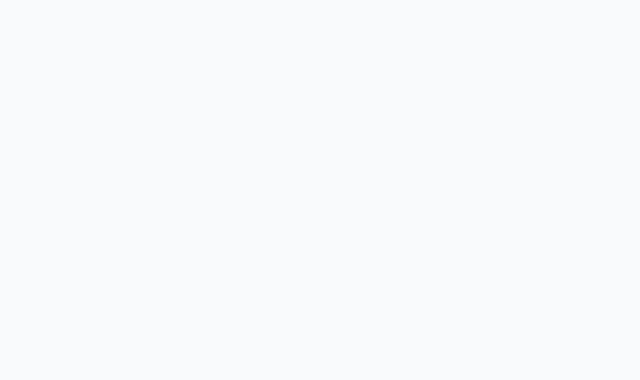
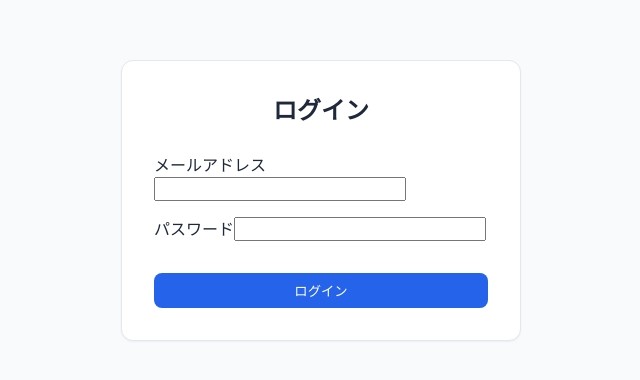
Before and after one commit to emayu323/pharmacy-inventory-report, a React (Vite) app: page /login in a window 1280 px wide. Before the commit this address had no page. Shown: the part 200-580 px from the top of the page, without its empty margins (319-959 px from the left). Built offline with nearby package versions, Linux system fonts and the light colour scheme.

Commit message:
feat: implement auth and segregation

```diff
--- a/src/App.tsx
+++ b/src/App.tsx
@@ -1,7 +1,13 @@
-import { Outlet, NavLink } from 'react-router-dom'
-import { FileText, PlusCircle, User, Calendar } from 'lucide-react'
+import { Outlet, NavLink, Navigate } from 'react-router-dom'
+import { FileText, PlusCircle, User, Calendar, LogOut } from 'lucide-react'
+import { useAuth } from './contexts/AuthProvider'
 
-function App() {
+// Components for protected layout
+function ProtectedLayout() {
+  const { user, signOut } = useAuth()
+
+  if (!user) return <Navigate to="/login" replace />
+
   return (
     <div style={{ minHeight: '100vh', display: 'flex', flexDirection: 'column' }}>
       <header style={{
@@ -50,8 +56,19 @@ function App() {
             </NavLink>
           </nav>
 
-          <div style={{ display: 'flex', alignItems: 'center', gap: '0.5rem' }}>
-            <User size={20} color="var(--color-text-muted)" />
+          <div style={{ display: 'flex', alignItems: 'center', gap: '1rem' }}>
+            <div style={{ display: 'flex', alignItems: 'center', gap: '0.5rem', opacity: 0.7 }}>
+              <User size={18} />
+              <span style={{ fontSize: '0.875rem' }}>{user.email}</span>
+            </div>
+            <button
+              onClick={signOut}
+              className="btn btn-ghost"
+              style={{ padding: '0.25rem 0.5rem', height: 'auto', minHeight: 'auto' }}
+              title="ログアウト"
+            >
+              <LogOut size={16} />
+            </button>
           </div>
         </div>
       </header>
@@ -65,4 +82,4 @@ function App() {
   )
 }
 
-export default App
+export default ProtectedLayout
--- /dev/null
+++ b/src/contexts/AuthProvider.tsx
@@ -0,0 +1,51 @@
+import { createContext, useContext, useEffect, useState } from 'react'
+import type { Session, User } from '@supabase/supabase-js'
+import { supabase } from '../supabase'
+
+type AuthContextType = {
+    session: Session | null
+    user: User | null
+    loading: boolean
+    signOut: () => Promise<void>
+}
+
+const AuthContext = createContext<AuthContextType>({
+    session: null,
+    user: null,
+    loading: true,
+    signOut: async () => { },
+})
+
+export const useAuth = () => useContext(AuthContext)
+
+export function AuthProvider({ children }: { children: React.ReactNode }) {
+    const [session, setSession] = useState<Session | null>(null)
+    const [user, setUser] = useState<User | null>(null)
+    const [loading, setLoading] = useState(true)
+
+    useEffect(() => {
+        supabase.auth.getSession().then(({ data: { session } }) => {
+            setSession(session)
+            setUser(session?.user ?? null)
+            setLoading(false)
+        })
+
+        const { data: { subscription } } = supabase.auth.onAuthStateChange((_event, session) => {
+            setSession(session)
+            setUser(session?.user ?? null)
+            setLoading(false)
+        })
+
+        return () => subscription.unsubscribe()
+    }, [])
+
+    const signOut = async () => {
+        await supabase.auth.signOut()
+    }
+
+    return (
+        <AuthContext.Provider value={{ session, user, loading, signOut }}>
+            {!loading && children}
+        </AuthContext.Provider>
+    )
+}
--- a/src/main.tsx
+++ b/src/main.tsx
@@ -1,19 +1,23 @@
 import React from 'react'
 import ReactDOM from 'react-dom/client'
 import { BrowserRouter, Routes, Route, Navigate } from 'react-router-dom'
-import App from './App'
+import App from './App' // Now simply the ProtectedLayout
+import Login from './pages/Login'
 import ReportList from './pages/ReportList'
 import ReportEdit from './pages/ReportEdit'
 import PatientDetail from './pages/PatientDetail'
-import PatientCreate from './pages/PatientCreate' // Import PatientCreate
-import CalendarView from './pages/CalendarView' // Import CalendarView
+import PatientCreate from './pages/PatientCreate'
+import CalendarView from './pages/CalendarView'
+import { AuthProvider } from './contexts/AuthProvider'
 import './index.css'
 
 ReactDOM.createRoot(document.getElementById('root')!).render(
   <React.StrictMode>
     <BrowserRouter>
+      <AuthProvider>
         <Routes>
-        <Route path="/" element={<App />}>
+          <Route path="/login" element={<Login />} />
+          <Route path="/" element={<App />}> {/* App is ProtectedLayout */}
             <Route index element={<Navigate to="/reports" replace />} />
             <Route path="reports" element={<ReportList />} />
             <Route path="reports/new" element={<ReportEdit />} />
@@ -21,9 +25,10 @@ ReactDOM.createRoot(document.getElementById('root')!).render(
             <Route path="reports/:id/edit" element={<ReportEdit />} />
             <Route path="patients/new" element={<PatientCreate />} />
             <Route path="patients/:id" element={<PatientDetail />} />
-          <Route path="calendar" element={<CalendarView />} /> {/* Add Calendar Route */}
+            <Route path="calendar" element={<CalendarView />} />
           </Route>
         </Routes>
+      </AuthProvider>
     </BrowserRouter>
   </React.StrictMode>,
 )
--- /dev/null
+++ b/src/pages/Login.tsx
@@ -0,0 +1,86 @@
+import { useState } from 'react'
+import { useNavigate } from 'react-router-dom'
+import { supabase } from '../supabase'
+
+export default function Login() {
+    const navigate = useNavigate()
+    const [email, setEmail] = useState('')
+    const [password, setPassword] = useState('')
+    const [loading, setLoading] = useState(false)
+    const [error, setError] = useState<string | null>(null)
+
+    const handleLogin = async (e: React.FormEvent) => {
+        e.preventDefault()
+        setLoading(true)
+        setError(null)
+
+        try {
+            const { error } = await supabase.auth.signInWithPassword({
+                email,
+                password,
+            })
+
+            if (error) throw error
+
+            navigate('/')
+        } catch (err: any) {
+            console.error(err)
+            setError(err.message || 'ログインに失敗しました')
+        } finally {
+            setLoading(false)
+        }
+    }
+
+    return (
+        <div style={{
+            display: 'flex',
+            justifyContent: 'center',
+            alignItems: 'center',
+            height: '100vh',
+            backgroundColor: 'var(--color-bg)'
+        }}>
+            <div className="card" style={{ width: '100%', maxWidth: '400px', padding: '2rem' }}>
+                <h1 style={{ fontSize: '1.5rem', fontWeight: 600, marginBottom: '1.5rem', textAlign: 'center' }}>
+                    ログイン
+                </h1>
+
+                {error && (
+                    <div style={{ color: 'red', marginBottom: '1rem', backgroundColor: '#fee2e2', padding: '0.75rem', borderRadius: '0.375rem', fontSize: '0.875rem' }}>
+                        {error}
+                    </div>
+                )}
+
+                <form onSubmit={handleLogin} style={{ display: 'grid', gap: '1rem' }}>
+                    <div>
+                        <label className="label">メールアドレス</label>
+                        <input
+                            type="email"
+                            className="input"
+                            value={email}
+                            onChange={(e) => setEmail(e.target.value)}
+                            required
+                        />
+                    </div>
+                    <div>
+                        <label className="label">パスワード</label>
+                        <input
+                            type="password"
+                            className="input"
+                            value={password}
+                            onChange={(e) => setPassword(e.target.value)}
+                            required
+                        />
+                    </div>
+                    <button
+                        type="submit"
+                        className="btn btn-primary"
+                        disabled={loading}
+                        style={{ marginTop: '1rem', justifyContent: 'center' }}
+                    >
+                        {loading ? 'ログイン中...' : 'ログイン'}
+                    </button>
+                </form>
+            </div>
+        </div>
+    )
+}
--- a/src/pages/PatientCreate.tsx
+++ b/src/pages/PatientCreate.tsx
@@ -30,6 +30,12 @@ export default function PatientCreate() {
 
         try {
             setLoading(true)
+
+            // Get current user id
+            const { data: { user } } = await supabase.auth.getUser()
+
+            if (!user) throw new Error('No authenticated user')
+
             const { data, error } = await supabase
                 .from('patients')
                 .insert([{
@@ -38,7 +44,8 @@ export default function PatientCreate() {
                     kana: formData.kana,
                     dob: formData.dob,
                     gender: formData.gender,
-                    memo: formData.memo
+                    memo: formData.memo,
+                    user_id: user.id
                 }])
                 .select()
                 .single()
--- a/src/pages/ReportEdit.tsx
+++ b/src/pages/ReportEdit.tsx
@@ -4,7 +4,7 @@ import { useState, useRef, useEffect } from 'react'
 import { useReactToPrint } from 'react-to-print'
 import { ReportPrint } from '../components/ReportPrint'
 import { supabase } from '../supabase'
-import type { Report, Pharmacist } from '../types'
+import type { Report } from '../types'
 import MedicationListForm from '../components/MedicationListForm'
 
 // Mock for edit, would fetch based on ID in real app
@@ -34,7 +34,6 @@ export default function ReportEdit() {
     // State for form
     const [formData, setFormData] = useState(EMPTY_REPORT)
     const [drugOptions, setDrugOptions] = useState<string[]>([])
-    const [pharmacists, setPharmacists] = useState<Pharmacist[]>([])
     const printRef = useRef<HTMLDivElement>(null)
     const searchTimeoutRef = useRef<ReturnType<typeof setTimeout> | null>(null)
 
@@ -68,21 +67,6 @@ export default function ReportEdit() {
 
     // Hack: We need a full Report object for ReportPrint but formData is Partial
     const reportForPrint = { ...formData, id: id || 'preview', created_at: '', updated_at: '' } as Report
-
-    // Fetch Pharmacists on mount
-    useEffect(() => {
-        const fetchPharmacists = async () => {
-            const { data, error } = await supabase
-                .from('pharmacists')
-                .select('*')
-                .order('name')
-
-            if (!error && data) {
-                setPharmacists(data)
-            }
-        }
-        fetchPharmacists()
-    }, [])
 
     useEffect(() => {
         if (id) {
@@ -218,22 +202,7 @@ export default function ReportEdit() {
                         </div>
                         <div>
                             <label className="label">担当薬剤師</label>
-                            <select
-                                name="pharmacist_name"
-                                className="input"
-                                required
-                                value={formData.pharmacist_name}
-                                onChange={handleChange}
-                            >
-                                <option value="">選択してください</option>
-                                {pharmacists.map(p => (
-                                    <option key={p.id} value={p.name}>{p.name}</option>
-                                ))}
-                                {/* Fallback if current value is not in list */}
-                                {formData.pharmacist_name && !pharmacists.find(p => p.name === formData.pharmacist_name) && (
-                                    <option value={formData.pharmacist_name}>{formData.pharmacist_name}</option>
-                                )}
-                            </select>
+                            <input type="text" name="pharmacist_name" className="input" required value={formData.pharmacist_name} onChange={handleChange} />
                         </div>
                         <div>
                             <label className="label">処方日</label>
```
Also changed, not shown: 1 other file (tests, documents, lock files or other folders). Lines whose indentation alone changed are shown as unchanged.
